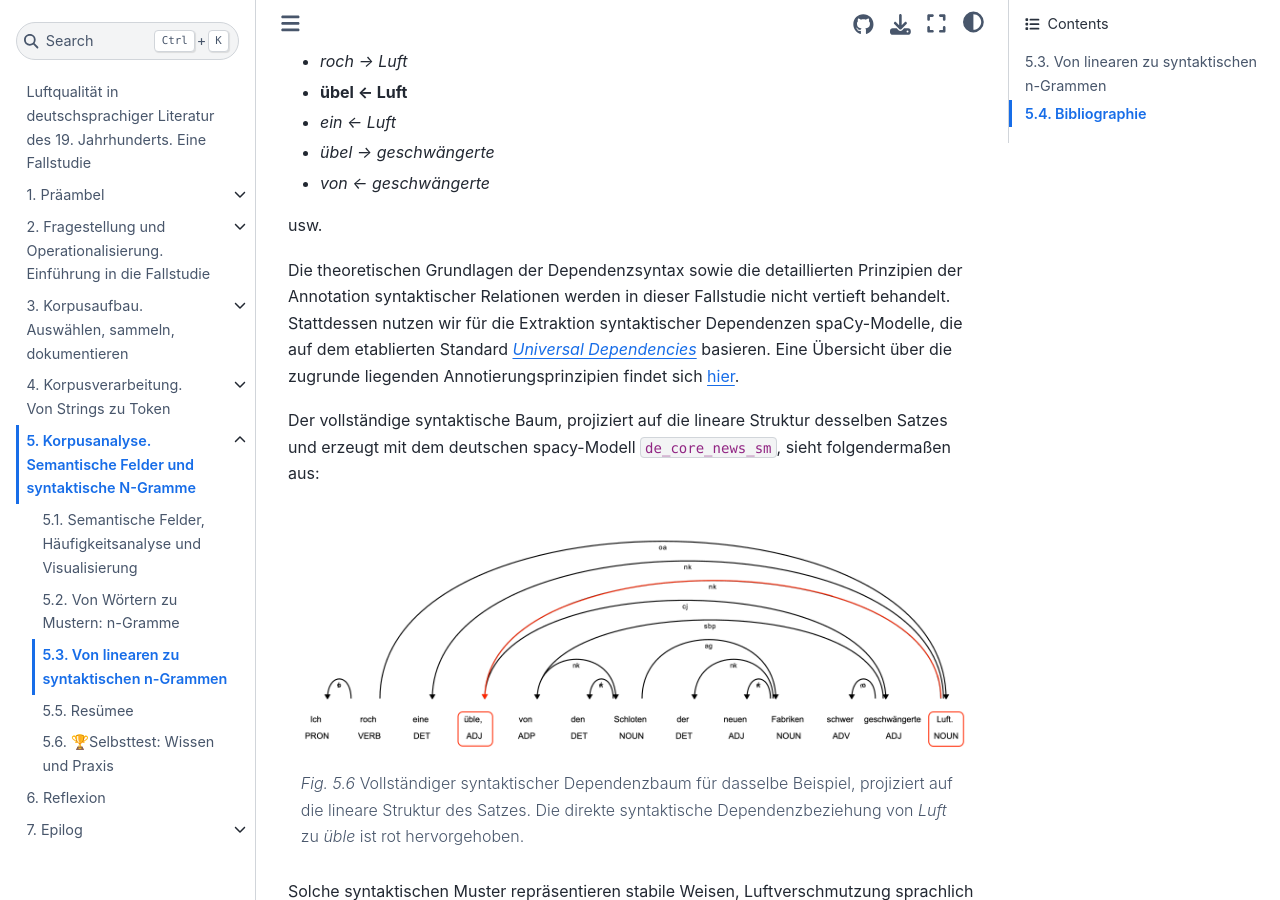
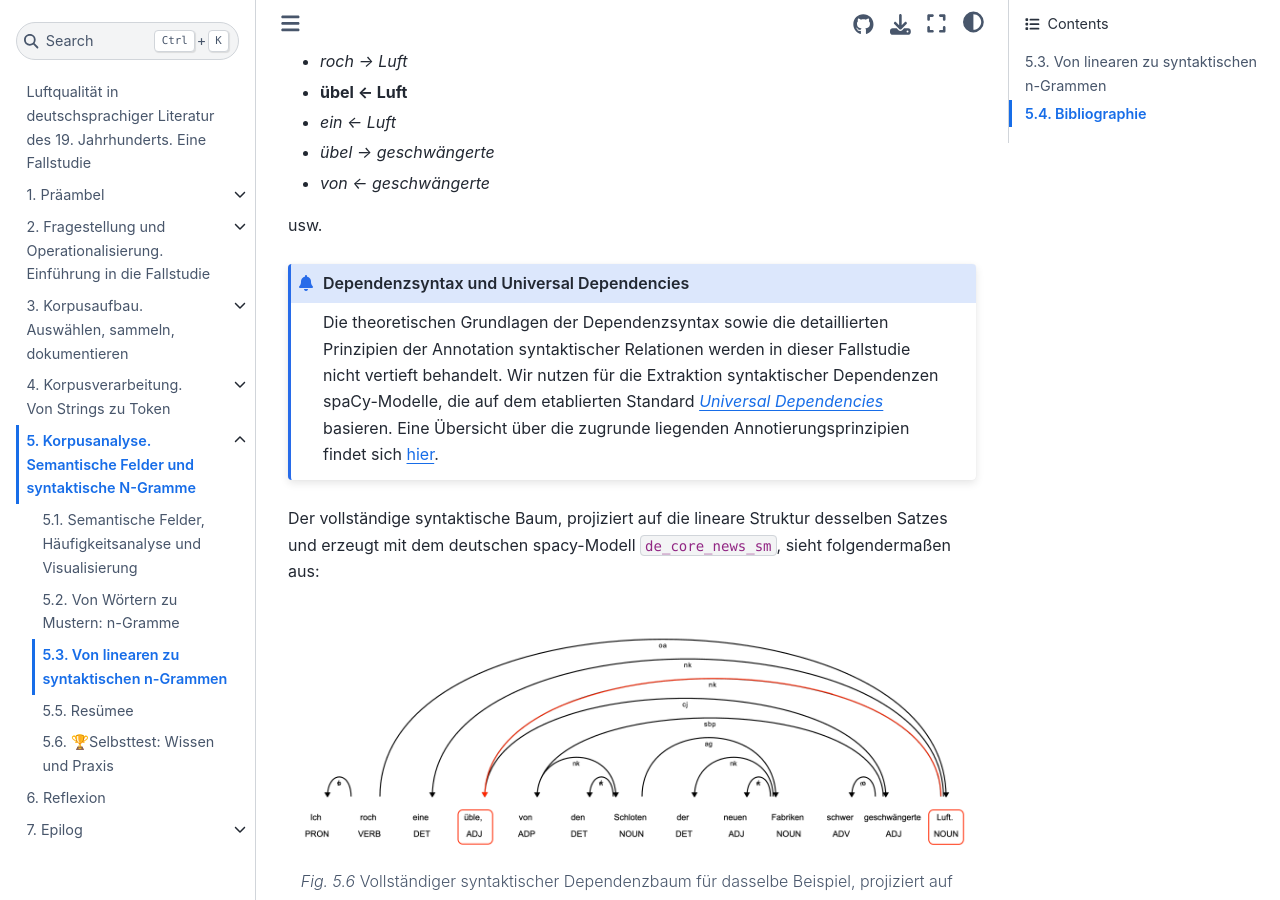
Before and after one commit to quadriga-dk/Text-Fallstudie-3, a Jupyter Book: the page built from corpus_analysis/corpus-analysis_syntactic-ngrams-intro.md, in a window 1280 px wide and 900 px high, scrolled down 1778 px. Built offline with Jupyter Book 1.0.4 settings and Sphinx 7.4.7 and the Sphinx Book theme 1.1.4, drawn with Linux system fonts in a browser that asks for light colours; pages that are not in the unit, such as notebooks, are missing from menus; cross-references to code outside the pages are shown as plain code.

Commit message:
formatting update

````diff
--- a/corpus_analysis/corpus-analysis_syntactic-ngrams-intro.md
+++ b/corpus_analysis/corpus-analysis_syntactic-ngrams-intro.md
@@ -46,8 +46,11 @@ Alle Wortpaare in einem solchen Baum, die eine direkte Abhängigkeitsverbindung
 
 usw.
 
+```{admonition} Dependenzsyntax und Universal Dependencies
+:class: hinweis
 Die theoretischen Grundlagen der Dependenzsyntax sowie die detaillierten Prinzipien der Annotation syntaktischer Relationen werden in dieser Fallstudie nicht vertieft behandelt.
-Stattdessen nutzen wir für die Extraktion syntaktischer Dependenzen spaCy-Modelle, die auf dem etablierten Standard <a href="https://universaldependencies.org/" class="external-link" target="_blank">*Universal Dependencies*</a> basieren. Eine Übersicht über die zugrunde liegenden Annotierungsprinzipien findet sich <a href="https://universaldependencies.org/u/overview/syntax.html" class="external-link" target="_blank">hier</a>.
+Wir nutzen für die Extraktion syntaktischer Dependenzen spaCy-Modelle, die auf dem etablierten Standard <a href="https://universaldependencies.org/" class="external-link" target="_blank">*Universal Dependencies*</a> basieren. Eine Übersicht über die zugrunde liegenden Annotierungsprinzipien findet sich <a href="https://universaldependencies.org/u/overview/syntax.html" class="external-link" target="_blank">hier</a>.
+```
 
 Der vollständige syntaktische Baum, projiziert auf die lineare Struktur desselben Satzes und erzeugt mit dem deutschen spacy-Modell `de_core_news_sm`, sieht folgendermaßen aus:
 
````
